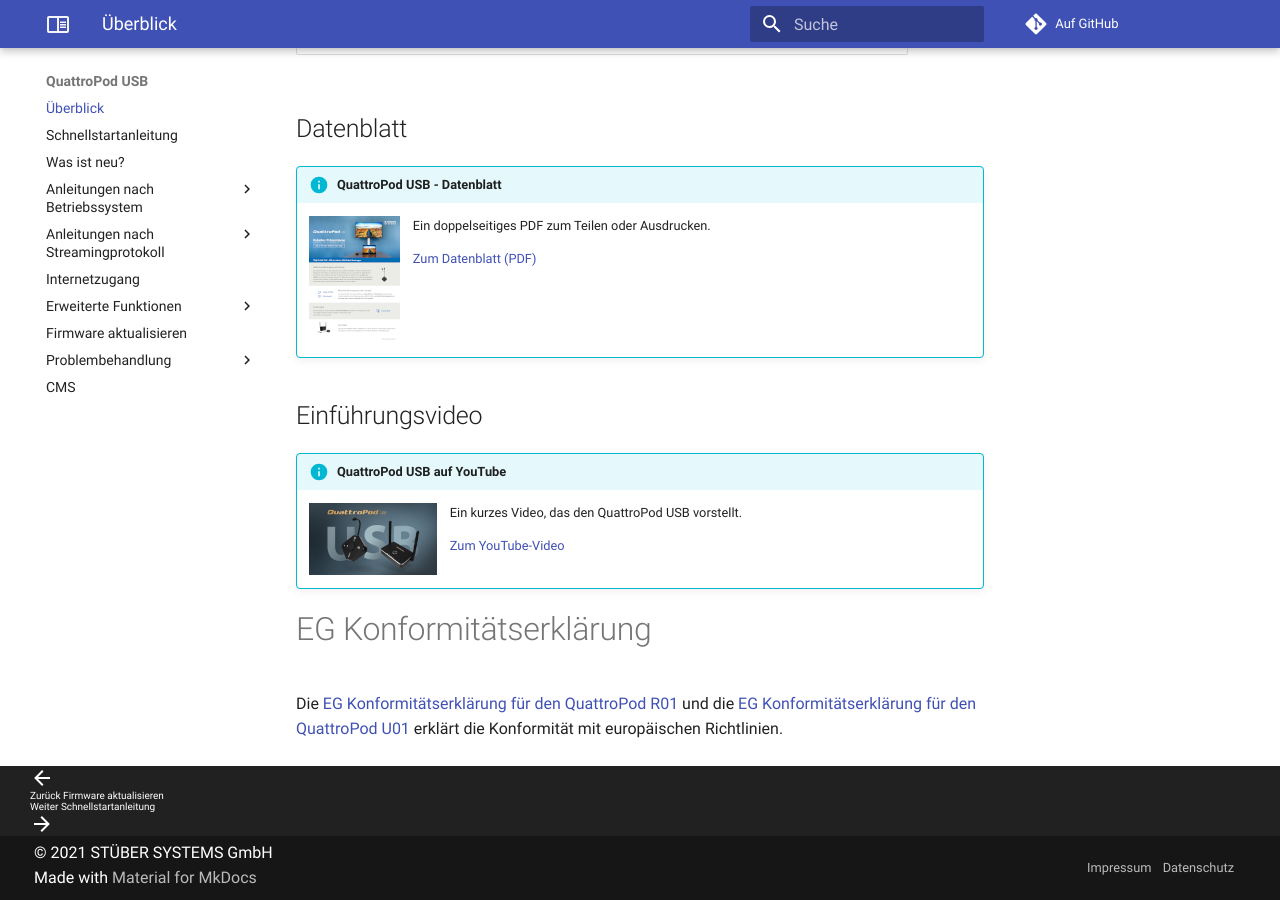
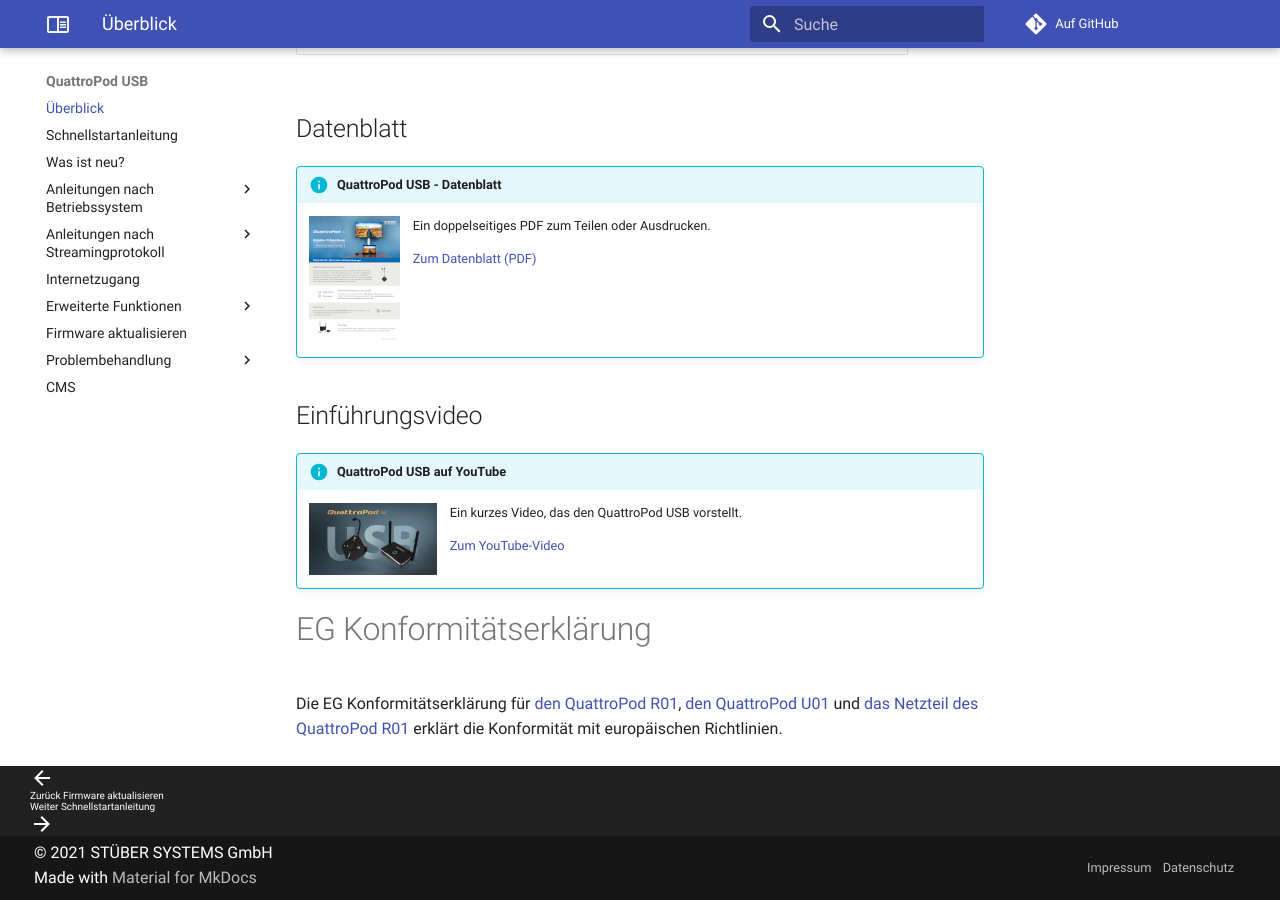
Before and after one commit to stuebersystems/doc.quattropod.de, an MkDocs documentation site: the page built from docs/usb/intro.md, in a window 1280 px wide and 900 px high, scrolled down 1184 px. Built offline with MkDocs 1.6.1 and Material for MkDocs 9.7.7, drawn with Linux system fonts in a browser that asks for light colours; comment, search, counter and statistics services are not loaded.

Commit message:
Update intro.md

```diff
--- a/docs/usb/intro.md
+++ b/docs/usb/intro.md
@@ -59,8 +59,10 @@ Für einen kompakten Produktvergleich mit den anderen Modell-Varianten aus der Q
 
 # EG Konformitätserklärung
 
-Die [EG Konformitätserklärung für den QuattroPod R01][8] und die [EG Konformitätserklärung für den QuattroPod U01][9] erklärt die Konformität mit europäischen Richtlinien.
+Die EG Konformitätserklärung für [den QuattroPod R01][8], [den QuattroPod U01][9] und [das Netzteil des QuattroPod R01][10] erklärt die Konformität mit europäischen Richtlinien.
 
 [8]: https://download.stueber.de/doc/de/quattropod/CE-Konformitaetserklaerung/CE.Konformitaetserklaerung.QuattroPod.R01.pdf
 
 [9]: https://download.stueber.de/doc/de/quattropod/CE-Konformitaetserklaerung/CE.Konformitaetserklaerung.QuattroPod.U01.pdf
+
+[10]: https://download.stueber.de/doc/de/quattropod/netzteil.konformitaetserklaerung.pdf
```
